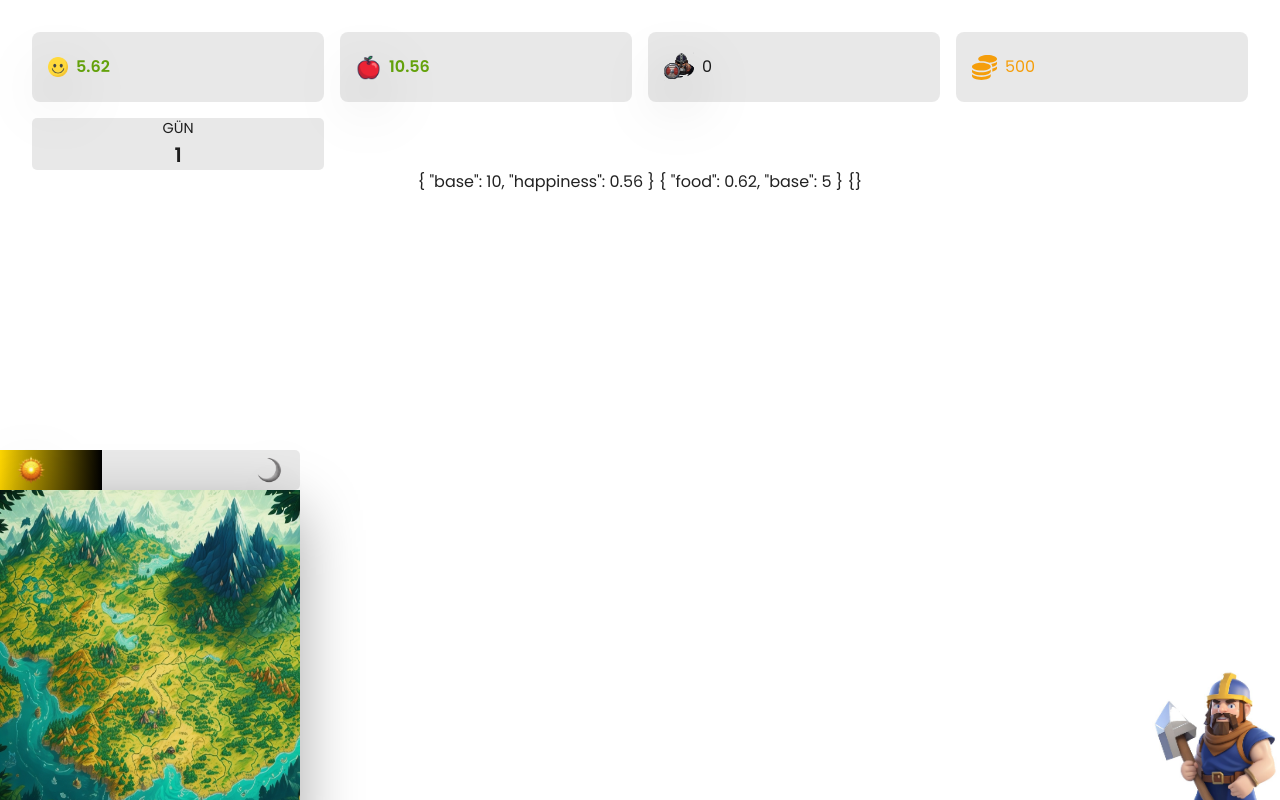
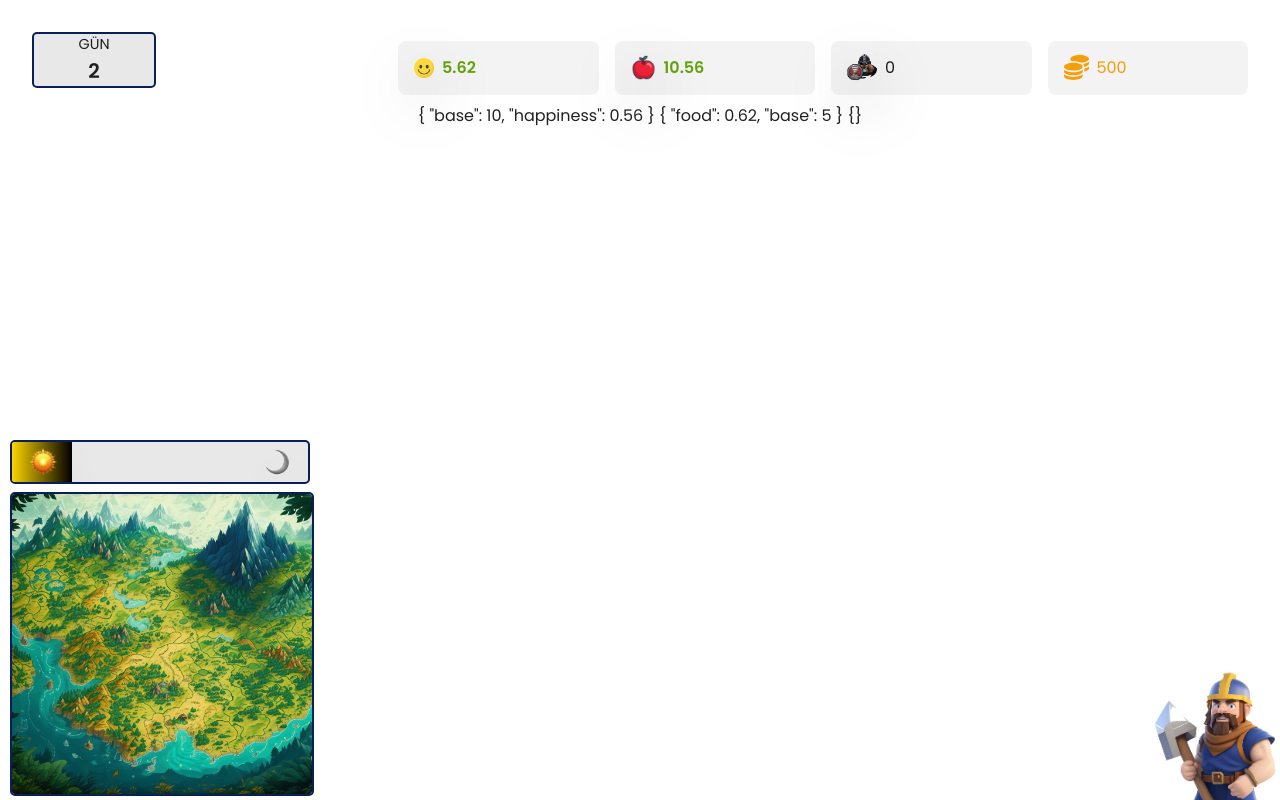
Before and after one commit to iAli7/dynastia, a Vue app: page / in a window 1280 px wide. Built offline with nearby package versions, Linux system fonts and the light colour scheme.

Commit message:
fix countDisaster bugs and some updates

```diff
--- a/src/components/disaster/disaster.vue
+++ b/src/components/disaster/disaster.vue
@@ -1,5 +1,5 @@
 <script setup lang="ts">
-import { computed, ref } from 'vue';
+import {  ref } from 'vue';
 import { translate } from '../../locale';
 import { MessageKey } from '../../locale/messages/tr';
 
@@ -7,8 +7,7 @@ import { useDisaster } from "./useDisaster";
 import useDay from '../../stores/useDay';
 
 const showPopup = ref(false);
-const { disasterType, disasterDay } = useDisaster();
-const countDisasterDay = computed(() => useDay().value + disasterDay.value);
+const { disasterType, countDisasterDay } = useDisaster();
 const selectedDisasterType = ref<MessageKey>(disasterType.value);
 
 </script>
@@ -23,7 +22,7 @@ const selectedDisasterType = ref<MessageKey>(disasterType.value);
                 {{ translate("disaster.description") }}
                 <br>
                 <br>
-                Tahminlerimize göre fırtınanın bize ulaşması için yaklaşık <span>{{ countDisasterDay }} gün</span> kaldı.
+                Tahminlerimize göre fırtınanın bize ulaşması için yaklaşık <span>{{ countDisasterDay.value - useDay().value}} gün</span> kaldı.
                 <br>
                 <br>
                 Bu sefer beklediğimiz felaket <span>{{ translate(selectedDisasterType) }}</span>
--- a/src/components/disaster/useDisaster.ts
+++ b/src/components/disaster/useDisaster.ts
@@ -1,34 +1,64 @@
 import { MessageKey } from "../../locale/messages/tr";
+import useDay from "../../stores/useDay";
 import createStorage from "../../utils/createStorage";
 import { disasterTypes } from "./disasterTypes";
 
 const disasterType = createStorage<MessageKey>("disaster.type", "disaster.unknown");
 const disasterDay = createStorage<number>("disaster.time", 0);
+const countDisasterDay = createStorage<number>("disaster.countDay", 0);
 
 export const useDisaster = () => {
     const getRandomDisasterType = (): MessageKey => {
-        if (!disasterType.value) {
             const keys = Object.keys(disasterTypes);
             const randomKey = keys[Math.floor(Math.random() * keys.length)];
             const randomDisasterType = disasterTypes[Number(randomKey)] as MessageKey;
             disasterType.value = randomDisasterType;
-        }
-        return disasterType.value;
+            return randomDisasterType;
     };
 
     const getRandomDisasterDay = (): number => {
-        if (!disasterDay.value) {
-            const randomDay = Math.floor(Math.random() * 7);
-            disasterDay.value = randomDay;
-        }
-        return disasterDay.value;
+        const randomDay = Math.floor(Math.random() * 12);
+        disasterDay.value = randomDay;
+        return randomDay;
     };
 
-    getRandomDisasterDay()
-    getRandomDisasterType()
+    getRandomDisasterDay();
+
+    const day = useDay();
+    const count = countDisasterDay.value;
+
+    if (count === 0) {
+        countDisasterDay.value = day.value + disasterDay.value;
+    }
+
+    let interval: number | null | undefined = null;
+
+    const startCountdown = () => {
+        interval = setInterval(() => {
+            if (day.value > countDisasterDay.value - 1) {
+                getRandomDisasterDay();
+                getRandomDisasterType()
+                countDisasterDay.value = day.value + disasterDay.value;
+            }
+            if (day.value === countDisasterDay.value) {
+                console.log("Hey!");
+            }
+        }, 1000);
+    };
+
+    const stopCountdown = () => {
+        if (interval) {
+            clearInterval(interval);
+            interval = null;
+        }
+    };
+
+    getRandomDisasterType();
+    startCountdown();
 
     return {
         disasterType,
-        disasterDay
+        stopCountdown,
+        countDisasterDay
     };
 };
--- a/src/components/header.vue
+++ b/src/components/header.vue
@@ -10,21 +10,29 @@ const day = useDay();
 
 <template>
     <div class="header">
+        <div class="days" style="width: 120px; margin-bottom: 1rem">
+            <div class="days-title">Gün</div>
+            <div class="days-value">
+                {{ day.value }}
+            </div>
+        </div>
         <div class="container">
             <div class="resources">
                 <happiness />
                 <food />
                 <population />
                 <gold />
-                <div class="days">
-                    <div class="days-title">Gün</div>
-                    <div class="days-value">
-                        {{ day.value }}
-                    </div>
-                </div>
             </div>
         </div>
     </div>
 
     <!-- <builds /> -->
 </template>
+
+<style lang="scss">
+    .header{
+        display: flex;
+        align-items: center;
+        justify-content: space-between;
+    }
+</style>
--- a/src/components/sidebar/days.vue
+++ b/src/components/sidebar/days.vue
@@ -26,7 +26,9 @@ const progressPercentage = computed(() => {
 .days {
     background: #00000017;
     border-radius: 5px;
-  min-width: 160px;
+    margin-bottom: .5rem;
+    border: 2px solid rgb(8, 31, 89);
+    overflow: hidden;
 
     &-title {
         font-size: .9rem;
--- a/src/components/sidebar/map.vue
+++ b/src/components/sidebar/map.vue
@@ -8,6 +8,9 @@
 .map {
     height: 100%;
     width: 100%;
+    border: 2px solid rgb(8, 31, 89);
+    border-radius: 5px;
+    overflow: hidden;
 
     img {
         height: 100%;
--- a/src/components/sidebar/sidebar.vue
+++ b/src/components/sidebar/sidebar.vue
@@ -13,9 +13,9 @@ import days from "./days.vue"
 <style lang="scss">
     .sidebar{
         position: fixed;
-        left:0;
-        bottom: 0;
-        height: 350px;
+        left:10px;
+        bottom: 60px;
+        height: 300px;
         width: 300px;
 
     }
--- a/src/stores/useTime.ts
+++ b/src/stores/useTime.ts
@@ -26,7 +26,7 @@ const useTime = defineStore('time', () => {
 
     time.value = `${nextHour < 10 ? "0" : ""}${nextHour}:${nextMinute < 10 ? "0" : ""}${nextMinute}`;
     localStorage.setItem("time", time.value);
-  }, 500);
+  }, 1);
 
   return { value: time }
 })
--- a/src/style.css
+++ b/src/style.css
@@ -126,7 +126,6 @@ img{
   z-index: 99;
   border-radius: 4px;
   bottom: -16px;
-  min-width: 200px;
   left: 0;
   transform: translateY(100%);
   --tw-ring-offset-shadow: 0 0 #0000;
@@ -158,6 +157,10 @@ img{
   margin-bottom: 5px;
 }
 
+.header .container{
+  width: 850px;
+}
+
 .resources{
   display: grid;
   grid-template-columns: repeat(4,1fr);
@@ -166,8 +169,8 @@ img{
 }
 
 .resources-item{
-  background: #00000017;
-  padding: 1.25rem 1rem;
+  background: #0000000c;
+  padding: .75rem 1rem;
   display: flex;
   align-items: center;
   gap: .5rem;
```
Lines whose indentation alone changed are shown as unchanged.
